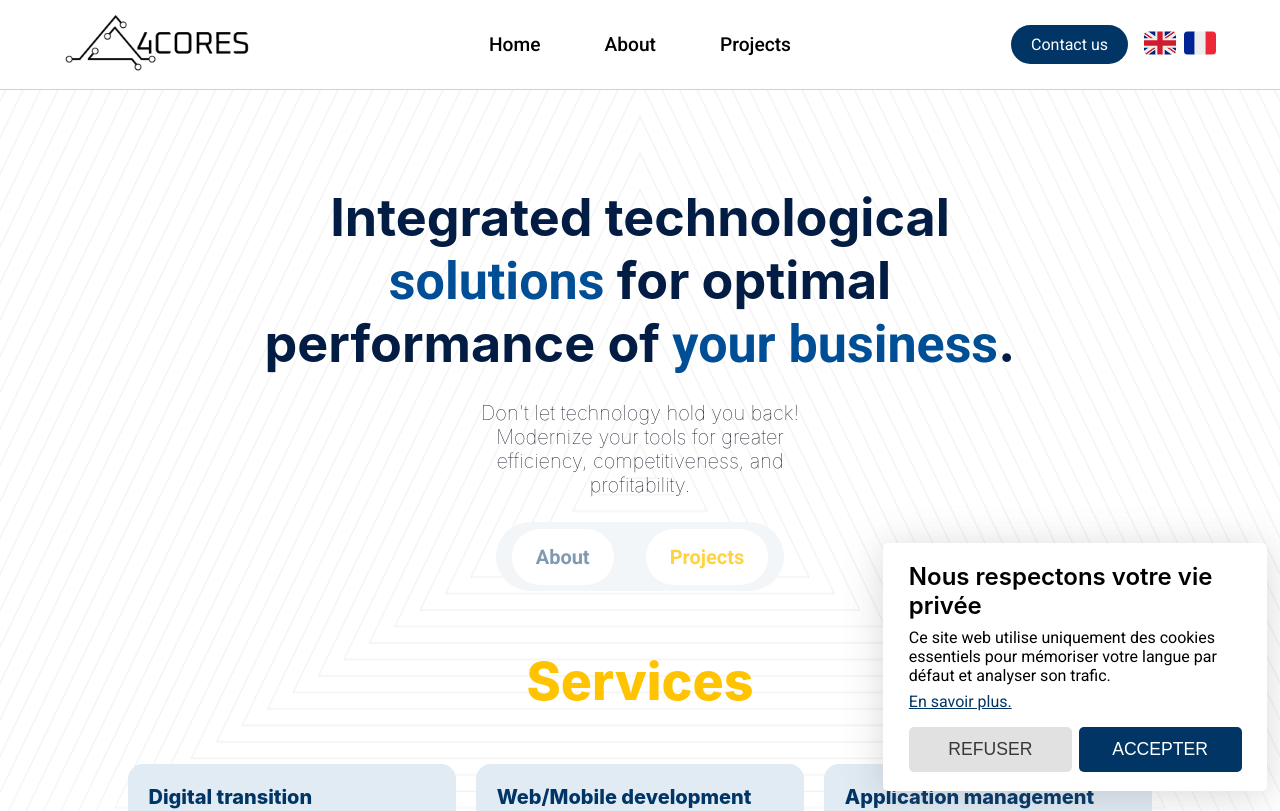
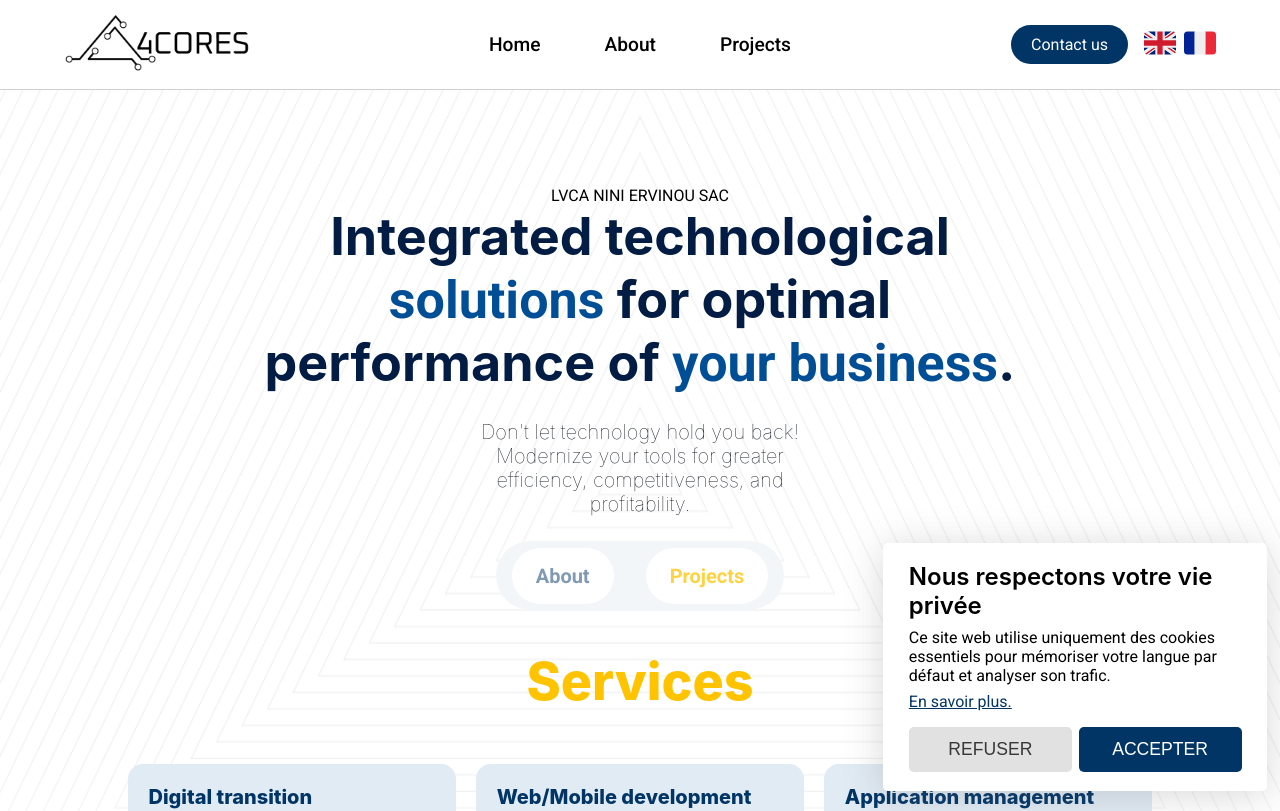
Before and after one commit to ALPHA-1503/4cores, a React (Vite) app: page /Home in a window 1280 px wide. Shown: the top 811 px of the page. Built offline with nearby package versions, Linux system fonts and the light colour scheme.

Commit message:
Updating scss

```diff
--- a/src/pages/Home/Home.jsx
+++ b/src/pages/Home/Home.jsx
@@ -51,6 +51,7 @@ export default function Home(){
     return(
         <>
         <section className="home-top">
+            LVCA NINI ERVINOU SAC
             <h1 dangerouslySetInnerHTML={{__html: (t('homepage.title'))}} />
             <h2 dangerouslySetInnerHTML={{__html: (t('homepage.subtitle'))}} />
             <article className="buttons">
```
